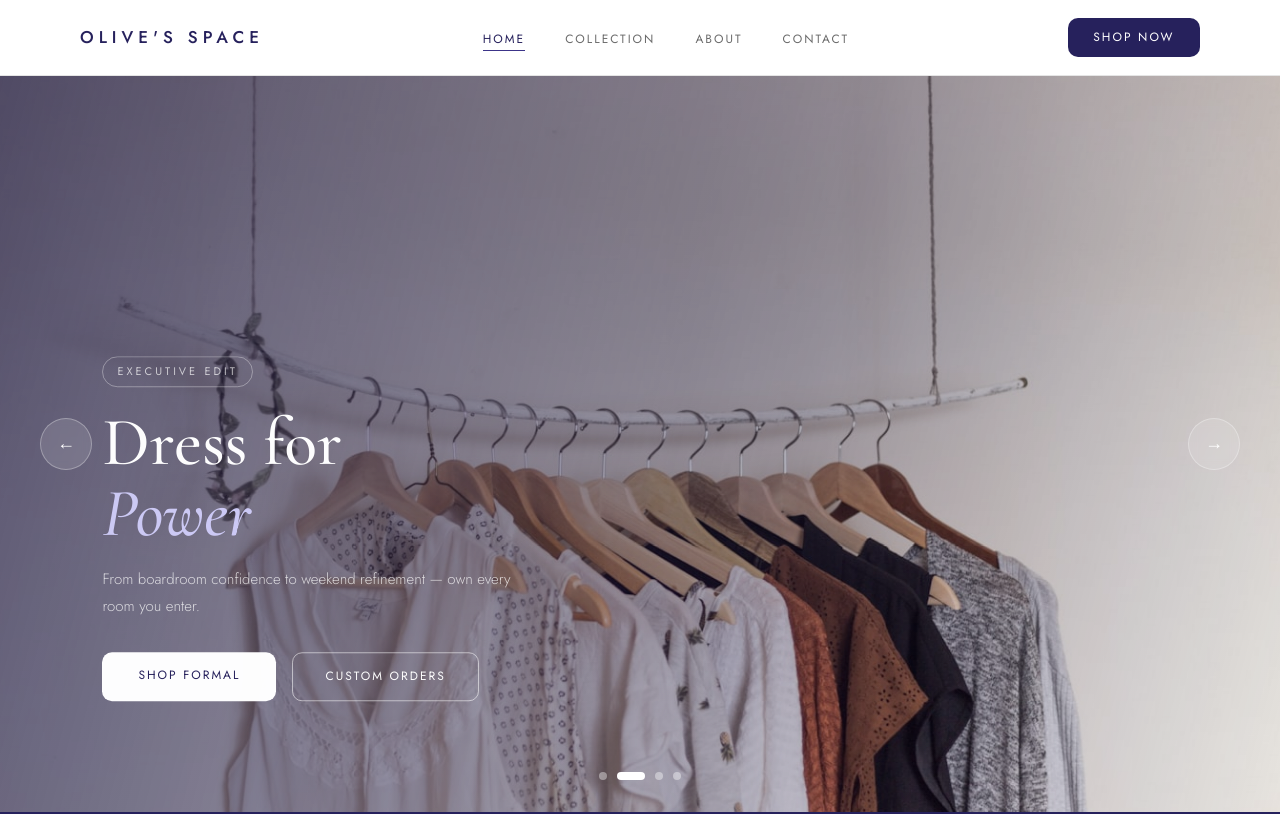
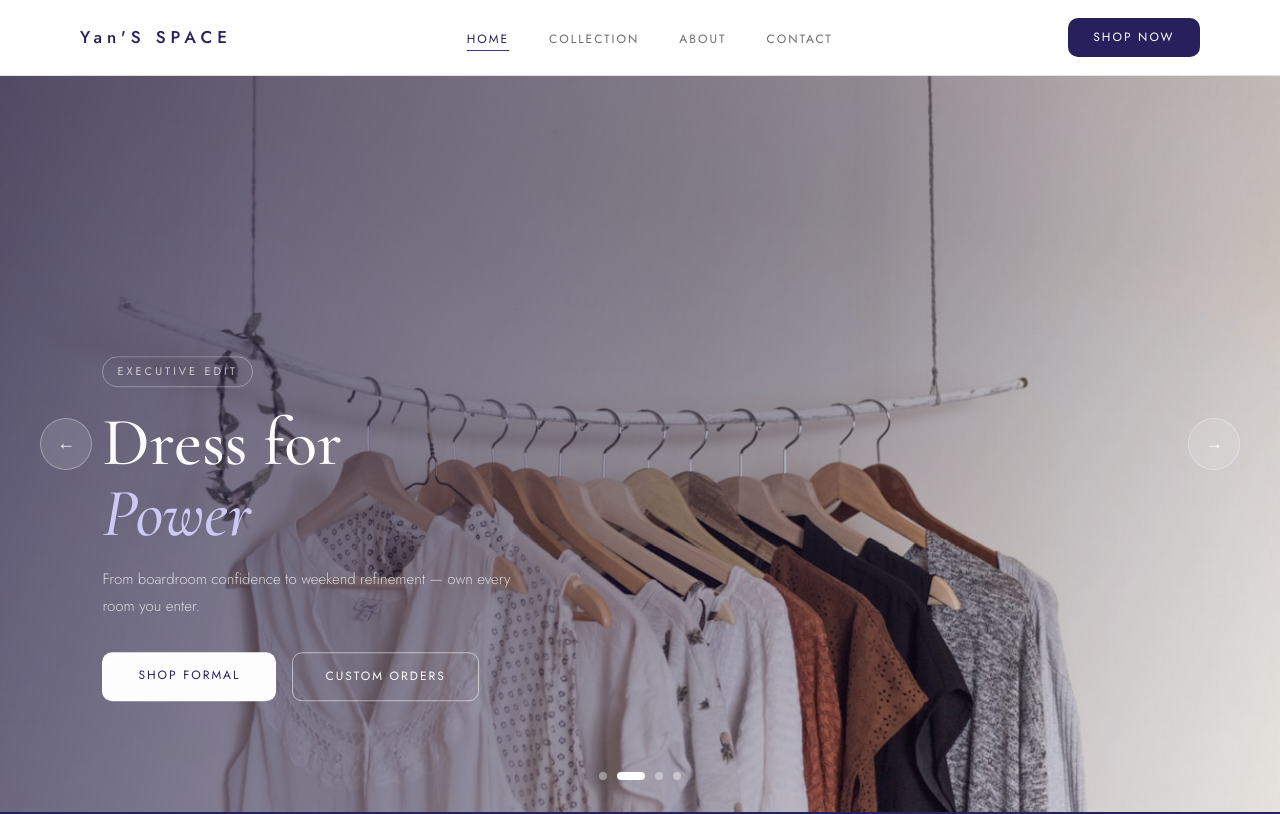
Before and after one commit to Ya-dje/Static-website-hosted-on-AWS-with-Github-actions, a plain HTML site: page site/index.html in a window 1280 px wide. Shown: the top 814 px of the page. Drawn offline with nearby package versions, Linux system fonts and the light colour scheme.

Commit message:
Changed Olive's space to Yan's space on the navbar

```diff
--- a/site/index.html
+++ b/site/index.html
@@ -11,7 +11,7 @@
 
   <!-- NAVBAR -->
   <nav class="navbar" id="navbar">
-    <a href="index.html" class="logo">OLIVE'S SPACE</a>
+    <a href="index.html" class="logo">Yan'S SPACE</a>
     <ul class="nav-links">
       <li><a href="index.html" class="active">Home</a></li>
       <li><a href="products.html">Collection</a></li>
```
